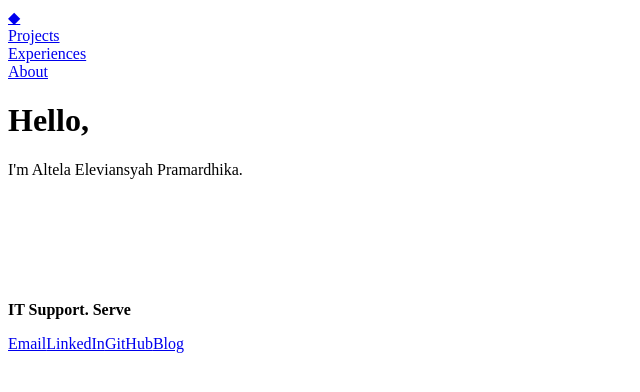
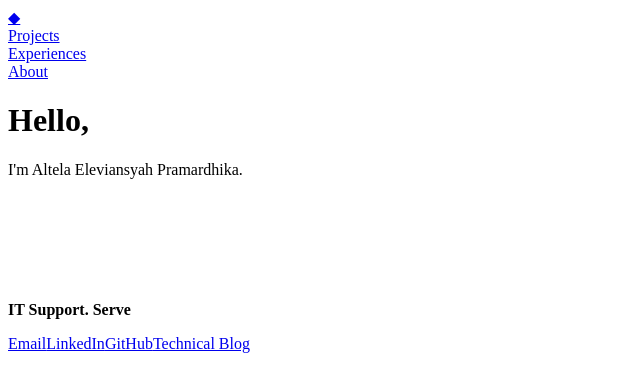
Before and after one commit to altela/altela.my.id, a Next.js app: page / in a window 1280 px wide. Shown: the top 392 px of the page, without its empty margins (0-640 px from the left). Built offline with nearby package versions, Linux system fonts and the light colour scheme.

Commit message:
Added technical on blog

```diff
--- a/components/Footer.js
+++ b/components/Footer.js
@@ -38,7 +38,7 @@ const Footer = () => {
                             target="_blank"
                             rel="noreferrer"
                         >
-                            Blog
+                            Technical Blog
                         </a>
                     </div>
                 </div>
```
